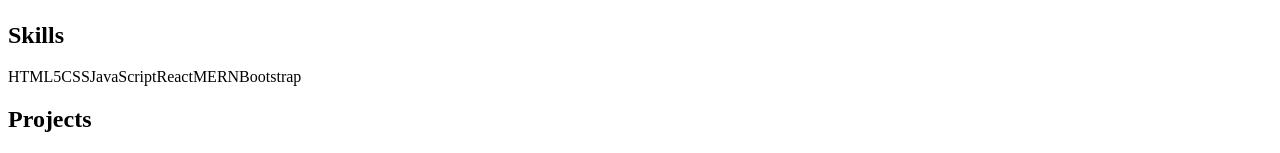
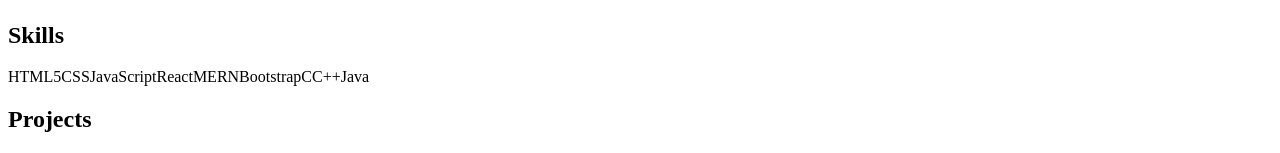
Before and after one commit to himanshuantal5640/Portfolio, a React (Vite) app: page / in a window 1280 px wide. Shown: the part 534-687 px from the top of the page. Built offline with nearby package versions, Linux system fonts and the light colour scheme; the HTML template or start-up script is replaced by a standard one.

Commit message:
updation

```diff
--- a/src/components/Skills.jsx
+++ b/src/components/Skills.jsx
@@ -2,7 +2,7 @@
 import React from 'react'
 import { motion } from 'framer-motion'
 
-const skills = ["HTML5", "CSS", "JavaScript", "React", "MERN", "Bootstrap"]
+const skills = ["HTML5", "CSS", "JavaScript", "React", "MERN", "Bootstrap","C","C++","Java"]
 
 export default function Skills() {
   return (
```
Also changed, not shown: src/styles.css (+1 -0 lines).
